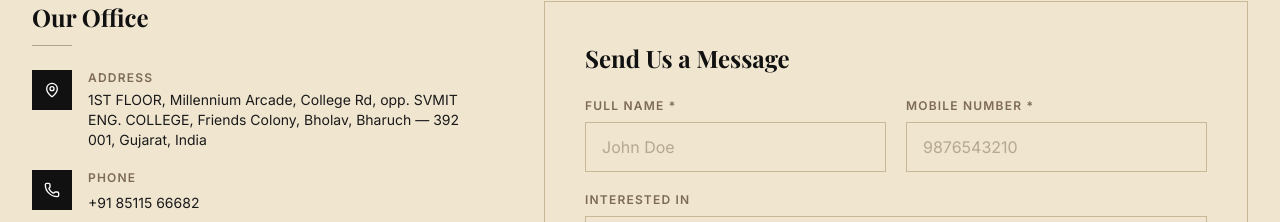
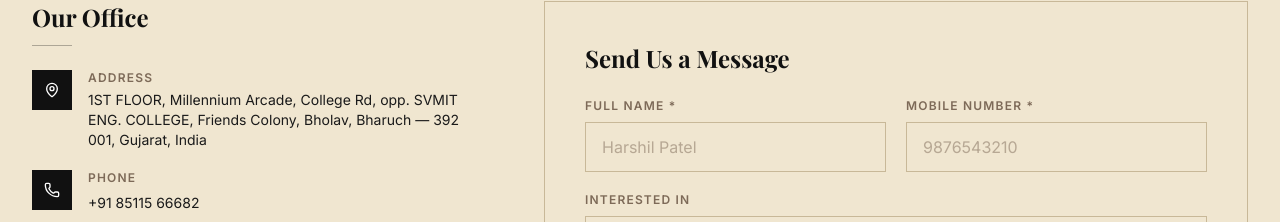
Before and after one commit to Marshmellow31/bhumi-developers, a Next.js app: page /contact in a window 1280 px wide. Shown: the part 143-365 px from the top of the page. Built offline with nearby package versions, Linux system fonts and the light colour scheme; no server answers; a web font is replaced by a local one.

Commit message:
feat: add contact page, YouTube background component, and contact popup functionality

```diff
--- a/app/contact/ContactClient.tsx
+++ b/app/contact/ContactClient.tsx
@@ -192,7 +192,7 @@ export default function ContactClient() {
                     </label>
                     <input
                       {...register("name")}
-                      placeholder="John Doe"
+                      placeholder="Harshil Patel"
                       className="w-full border border-border px-4 py-3 text-base font-body text-charcoal placeholder:text-muted/50 focus:outline-none focus:border-primary transition-colors"
                     />
                     {errors.name && (
--- a/components/media/YouTubeBackground.tsx
+++ b/components/media/YouTubeBackground.tsx
@@ -3,12 +3,10 @@
 import { useEffect, useRef, useState } from "react";
 import Image from "next/image";
 
-/* Phones / Save-Data connections skip the YouTube player entirely and keep
-   the poster — the embed costs ~1 MB of iframe JS plus video streaming. */
+/* Only skip video for Save-Data connections — play on all screen sizes. */
 function videoDisabled() {
   return (
-    window.matchMedia("(max-width: 767px)").matches ||
-    ((navigator as { connection?: { saveData?: boolean } }).connection?.saveData ?? false)
+    (navigator as { connection?: { saveData?: boolean } }).connection?.saveData ?? false
   );
 }
 
--- a/components/ui/ContactPopup.tsx
+++ b/components/ui/ContactPopup.tsx
@@ -135,7 +135,7 @@ export default function ContactPopup() {
                       disabled={isSubmitting}
                       value={name}
                       onChange={(e) => setName(e.target.value)}
-                      placeholder="e.g. John Doe"
+                      placeholder="e.g. Harshil Patel"
                       className="w-full bg-white/5 border border-white/10 px-4 py-3 text-base text-white placeholder-white/20 focus:border-white/30 focus:outline-none transition-colors duration-250 font-body"
                     />
                   </div>
```
